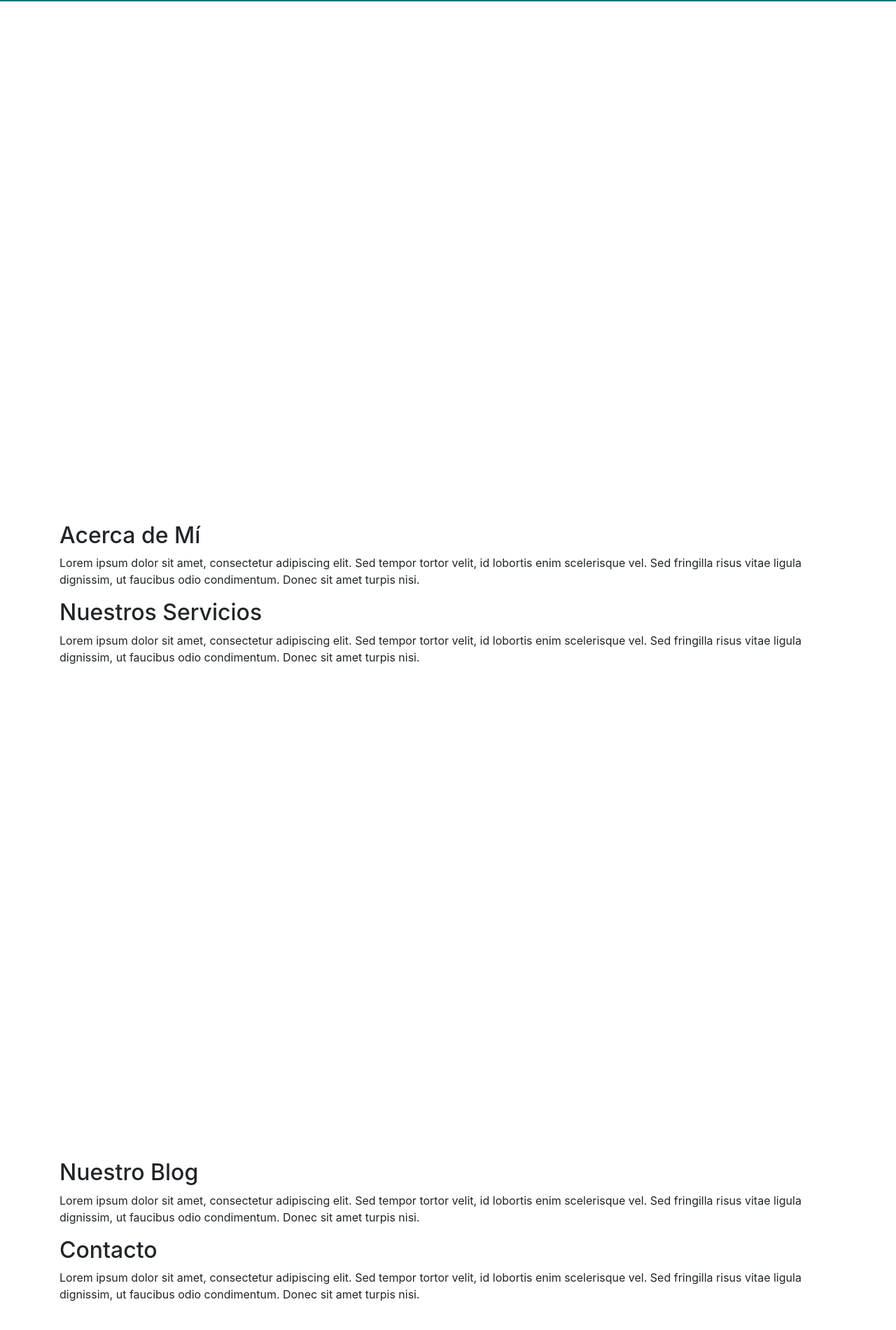
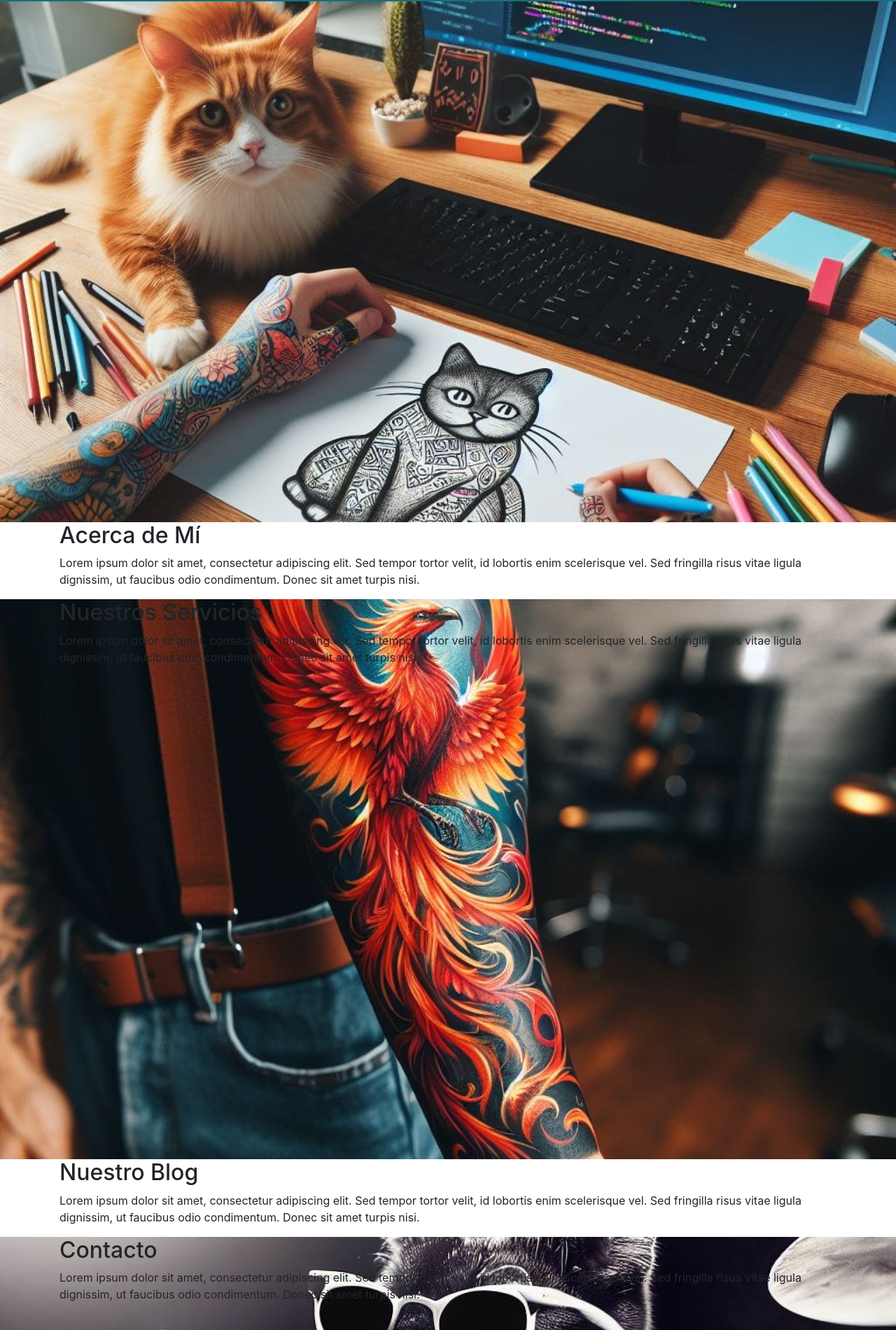
Before and after one commit to Nicolas08843/intento, a plain HTML site: page index.html in a window 1280 px wide. Shown: the part 54-1954 px from the top of the page at 70% size. Drawn offline with nearby package versions, Linux system fonts and the light colour scheme; the site is published under a folder, as on GitHub Pages, so addresses that start at the root find nothing.

Commit message:
Update style.css

```diff
--- a/style.css
+++ b/style.css
@@ -16,15 +16,15 @@
 
 
 #inicio {
-  background-image: url('/img/gatocodigo.jpg'); /* Cambia 'parallax1.jpg' por la imagen que quieras usar */
+  background-image: url('img/gatocodigo.jpg'); /* Cambia 'parallax1.jpg' por la imagen que quieras usar */
 }
 
 #servicios {
-  background-image: url('/img/tattoo.jpg'); /* Cambia 'parallax2.jpg' por la imagen que quieras usar */
+  background-image: url('img/tattoo.jpg'); /* Cambia 'parallax2.jpg' por la imagen que quieras usar */
 }
 
 #contacto {
-  background-image: url('/img/gato.jpeg'); /* Cambia 'parallax3.jpg' por la imagen que quieras usar */
+  background-image: url('img/gato.jpeg'); /* Cambia 'parallax3.jpg' por la imagen que quieras usar */
 }
 .footer {
   background: rgb(13,13,13);
```
